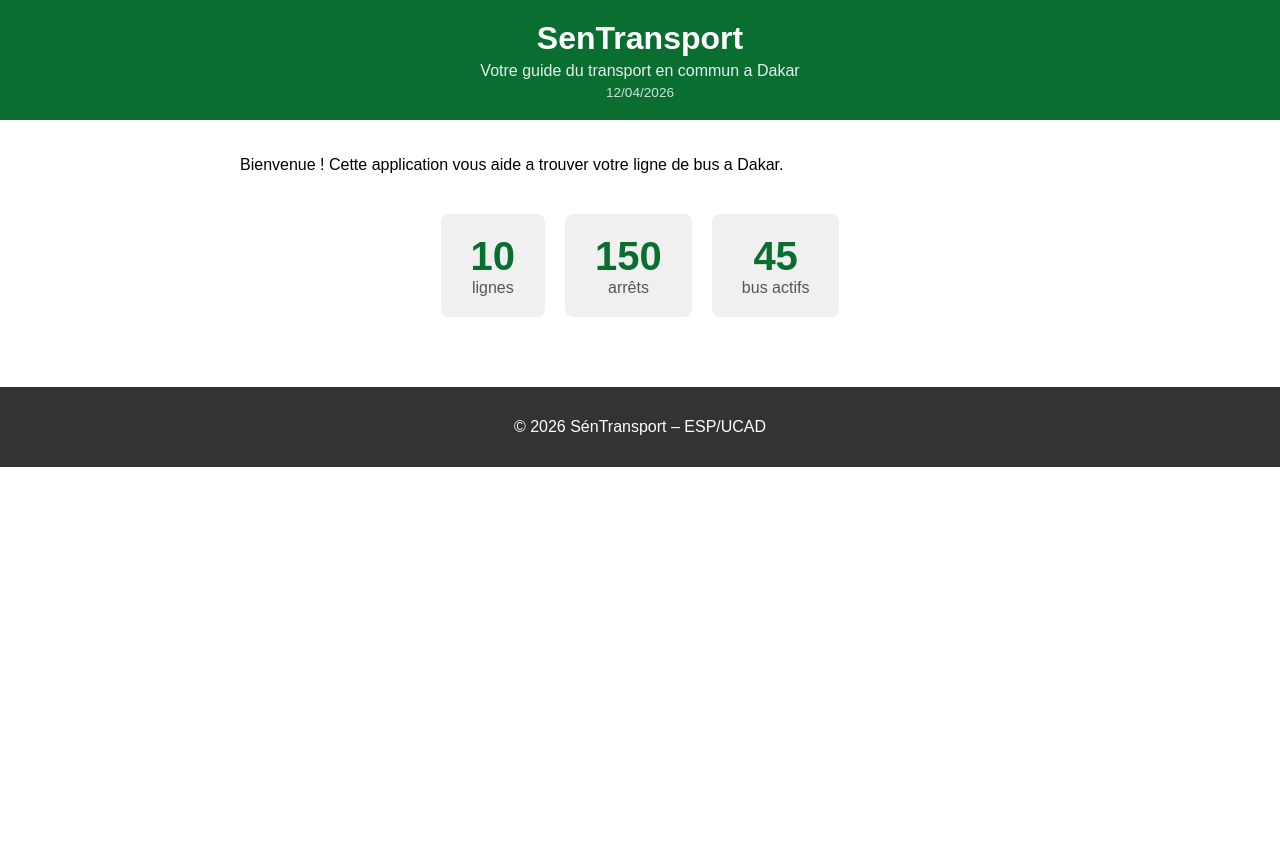
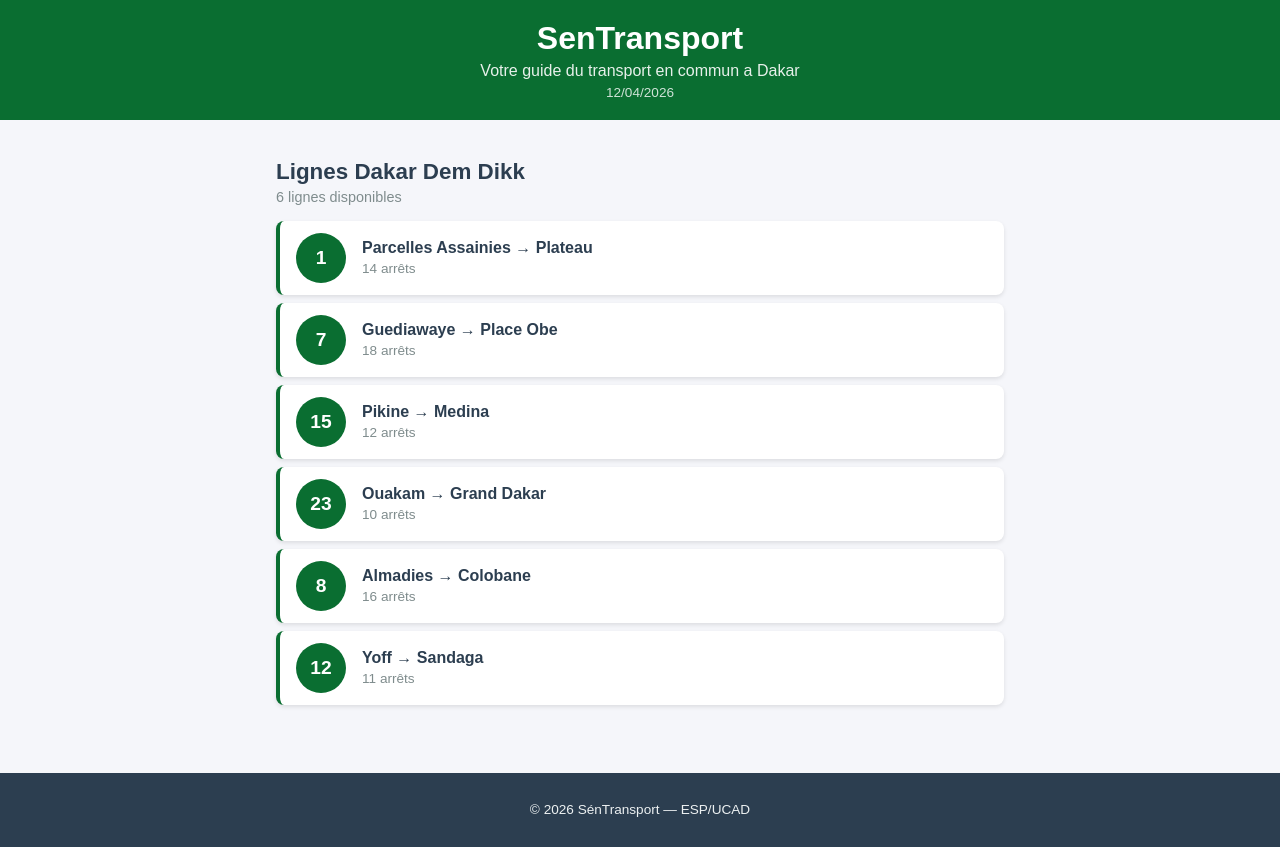
Before and after one commit to Sokhnamameseye733-coder/sentransport, a React (Create React App) app: page / in a window 1280 px wide. Before the commit the page ends 800 px from the top, so only its background shows below. Built offline with nearby package versions, Linux system fonts and the light colour scheme.

Commit message:
Lab 2 : composants statiques LigneBus et ListeLignes

```diff
--- a/src/App.css
+++ b/src/App.css
@@ -1,15 +1,22 @@
 .App {
   font-family: Arial, sans-serif;
   min-height: 100vh;
+  background-color: #f5f6fa;
+  display: flex;
+  flex-direction: column;
 }
 
 .contenu {
   padding: 20px;
   max-width: 800px;
   margin: 0 auto;
+  width: 100%;
+  box-sizing: border-box;
+  flex: 1;
 }
 
-.statistiques {
-  margin-top: 30px;
-  text-align: center;
+@media (max-width: 600px) {
+  .contenu {
+    padding: 12px;
+  }
 }
--- a/src/App.js
+++ b/src/App.js
@@ -1,22 +1,23 @@
 import './App.css';
 import Header from './Header';
+import ListeLignes from './ListeLignes';
 import Footer from './Footer';
-import Statistique1 from './Statistique1';
-import Statistique2 from './Statistique2';
-import Statistique3 from './Statistique3';
 
 function App() {
+  const lignes = [
+    { id: 1, numero: "1", depart: "Parcelles Assainies", arrivee: "Plateau", arrets: 14 },
+    { id: 2, numero: "7", depart: "Guediawaye", arrivee: "Place Obe", arrets: 18 },
+    { id: 3, numero: "15", depart: "Pikine", arrivee: "Medina", arrets: 12 },
+    { id: 4, numero: "23", depart: "Ouakam", arrivee: "Grand Dakar", arrets: 10 },
+    { id: 5, numero: "8", depart: "Almadies", arrivee: "Colobane", arrets: 16 },
+    { id: 6, numero: "12", depart: "Yoff", arrivee: "Sandaga", arrets: 11 },
+  ];
+
   return (
     <div className="App">
       <Header />
       <main className="contenu">
-        <p>Bienvenue ! Cette application vous aide a trouver
-        votre ligne de bus a Dakar.</p>
-        <div className="statistiques">
-          <Statistique1 />
-          <Statistique2 />
-          <Statistique3 />
-        </div>
+        <ListeLignes lignes={lignes} />
       </main>
       <Footer />
     </div>
--- a/src/Footer.css
+++ b/src/Footer.css
@@ -1,7 +1,8 @@
 .footer {
-  background-color: #333;
-  color: white;
+  background-color: #2c3e50;
+  color: #ecf0f1;
   text-align: center;
-  padding: 15px;
+  padding: 16px;
   margin-top: 40px;
+  font-size: 0.85rem;
 }
--- a/src/Footer.js
+++ b/src/Footer.js
@@ -3,7 +3,7 @@
 function Footer() {
   return (
     <footer className="footer">
-      <p>© 2026 SénTransport – ESP/UCAD</p>
+      <p>&copy; 2026 SénTransport &mdash; ESP/UCAD</p>
     </footer>
   );
 }
--- /dev/null
+++ b/src/LigneBus.css
@@ -0,0 +1,49 @@
+.ligne-bus {
+  display: flex;
+  align-items: center;
+  padding: 12px 16px;
+  margin: 8px 0;
+  background-color: #ffffff;
+  border-radius: 8px;
+  border-left: 4px solid #0a6e31;
+  box-shadow: 0 2px 4px rgba(0, 0, 0, 0.1);
+  cursor: pointer;
+  transition: transform 0.2s, box-shadow 0.2s;
+}
+
+.ligne-bus:hover {
+  transform: translateX(4px);
+  box-shadow: 0 4px 8px rgba(0, 0, 0, 0.15);
+}
+
+.ligne-numero {
+  background-color: #0a6e31;
+  color: white;
+  font-weight: bold;
+  font-size: 1.2rem;
+  width: 50px;
+  height: 50px;
+  border-radius: 50%;
+  display: flex;
+  align-items: center;
+  justify-content: center;
+  margin-right: 16px;
+  flex-shrink: 0;
+}
+
+.ligne-info {
+  display: flex;
+  flex-direction: column;
+}
+
+.ligne-trajet {
+  font-size: 1rem;
+  font-weight: 600;
+  color: #2c3e50;
+}
+
+.ligne-arrets {
+  font-size: 0.85rem;
+  color: #7f8c8d;
+  margin-top: 4px;
+}
--- /dev/null
+++ b/src/LigneBus.js
@@ -0,0 +1,17 @@
+import './LigneBus.css';
+
+function LigneBus({ numero, depart, arrivee, arrets }) {
+  return (
+    <div className="ligne-bus">
+      <div className="ligne-numero">{numero}</div>
+      <div className="ligne-info">
+        <span className="ligne-trajet">
+          {depart} &rarr; {arrivee}
+        </span>
+        <span className="ligne-arrets">{arrets} arrêts</span>
+      </div>
+    </div>
+  );
+}
+
+export default LigneBus;
--- /dev/null
+++ b/src/ListeLignes.css
@@ -0,0 +1,16 @@
+.liste-lignes {
+  padding: 0 16px;
+}
+
+.liste-titre {
+  color: #2c3e50;
+  font-size: 1.4rem;
+  margin-bottom: 4px;
+}
+
+.liste-description {
+  color: #7f8c8d;
+  font-size: 0.9rem;
+  margin-top: 0;
+  margin-bottom: 16px;
+}
--- /dev/null
+++ b/src/ListeLignes.js
@@ -0,0 +1,24 @@
+import LigneBus from './LigneBus';
+import './ListeLignes.css';
+
+function ListeLignes({ lignes }) {
+  return (
+    <div className="liste-lignes">
+      <h2 className="liste-titre">Lignes Dakar Dem Dikk</h2>
+      <p className="liste-description">
+        {lignes.length} lignes disponibles
+      </p>
+      {lignes.map(ligne => (
+        <LigneBus
+          key={ligne.id}
+          numero={ligne.numero}
+          depart={ligne.depart}
+          arrivee={ligne.arrivee}
+          arrets={ligne.arrets}
+        />
+      ))}
+    </div>
+  );
+}
+
+export default ListeLignes;
```
Also changed, not shown: public/logo192.png (deleted), public/logo512.png (deleted).
